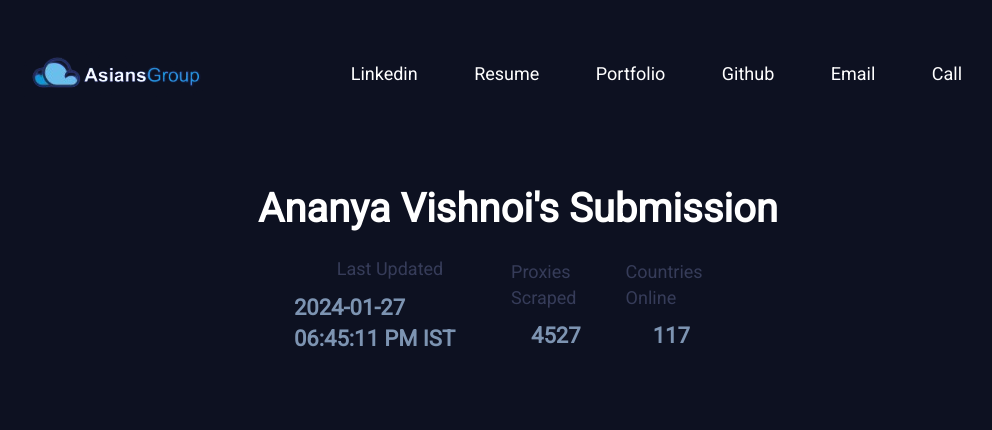
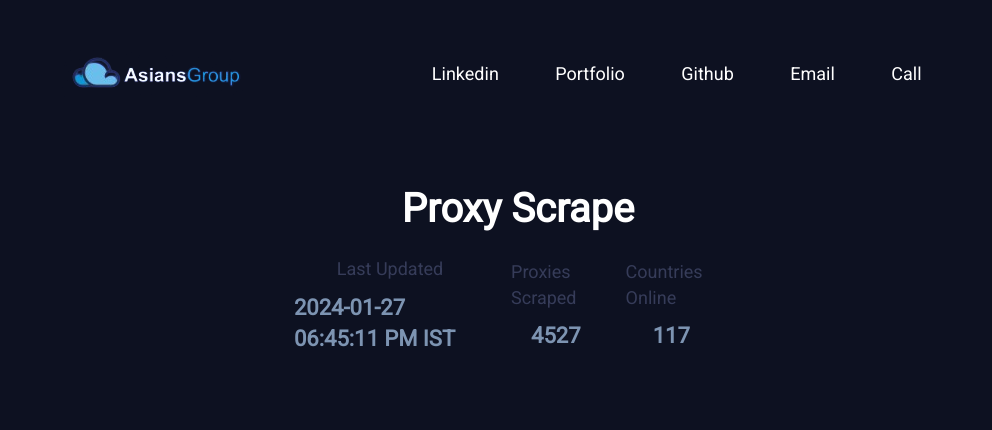
Before and after one commit to jayantkhanna1/ProxyScrape, a Django app: page / in a window 1280 px wide. Shown: the top 430 px of the page, without its empty margins (122-1114 px from the left). Run offline with Django 4.2, Linux system fonts and the light colour scheme; data comes from the database, SQL or seed files in the repository; some libraries are stand-ins or nearby versions.

Commit message:
scrapper complete

```diff
--- a/templates/index.html
+++ b/templates/index.html
@@ -36,7 +36,6 @@
         </div>
         <div id="right">
             <a href="https://www.linkedin.com/in/ananya-vishnoi/"  target="_blanc"  class="primary_text">Linkedin</a>
-            <a href="{% static 'pdf/Resume.pdf' %}" target="_blanc" class="primary_text">Resume</a>
             <a href="https://ananyavishnoi.vercel.app/" target="_blanc" class="primary_text">Portfolio</a>
             <a href="https://github.com/ananya26-vishnoi" target="_blanc" class="primary_text">Github</a>
             <a href="mailto:ananyavishnoi26@gmail.com" class="primary_text">Email</a>
@@ -45,7 +44,7 @@
     </header>
     <section id="main">
         <div id="top">
-            <h2 class="primary_text">Ananya Vishnoi's Submission</h2>
+            <h2 class="primary_text">Proxy Scrape</h2>
         </div>
         <div id="bottom">
             <div>
```
Also changed, not shown: Readme.md.
